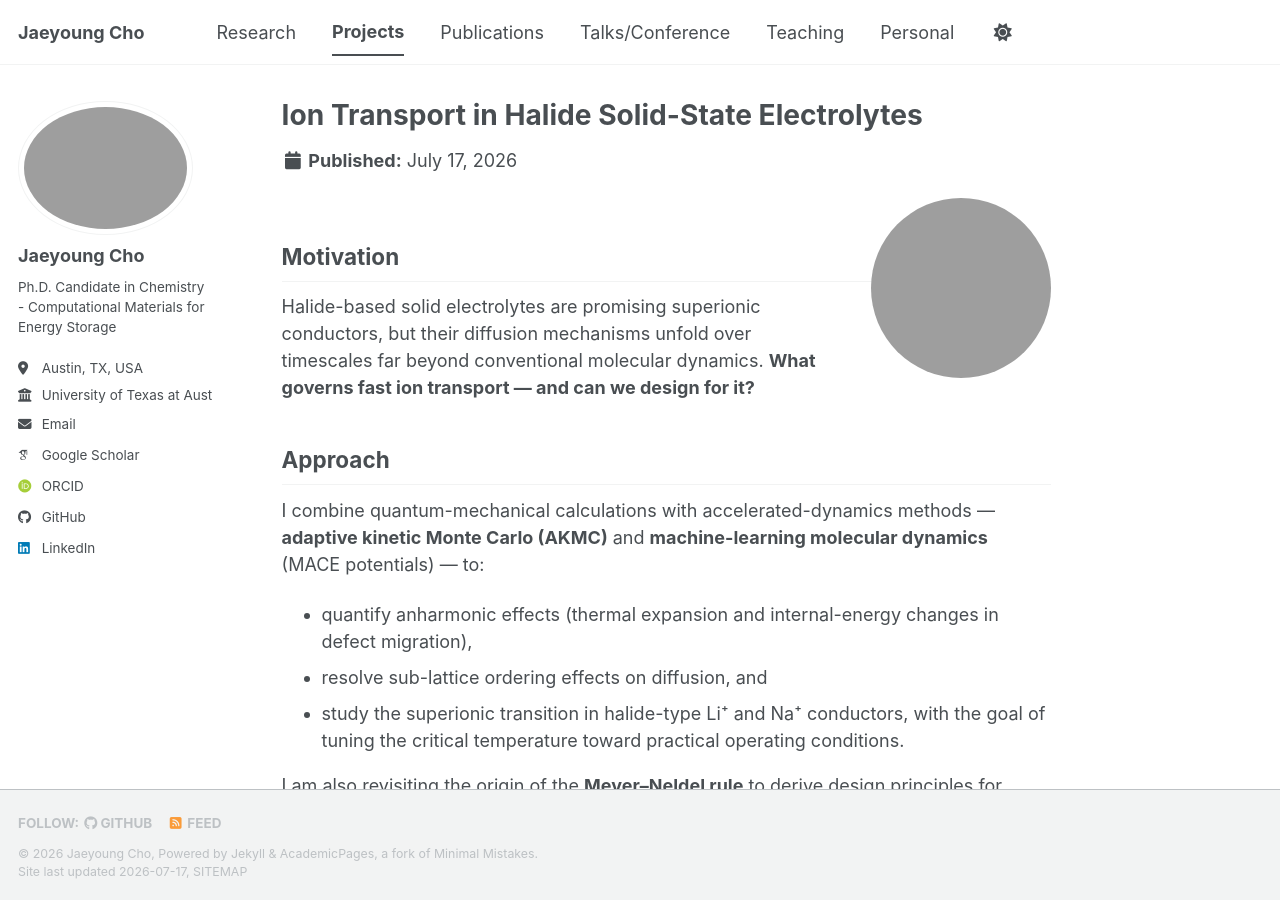
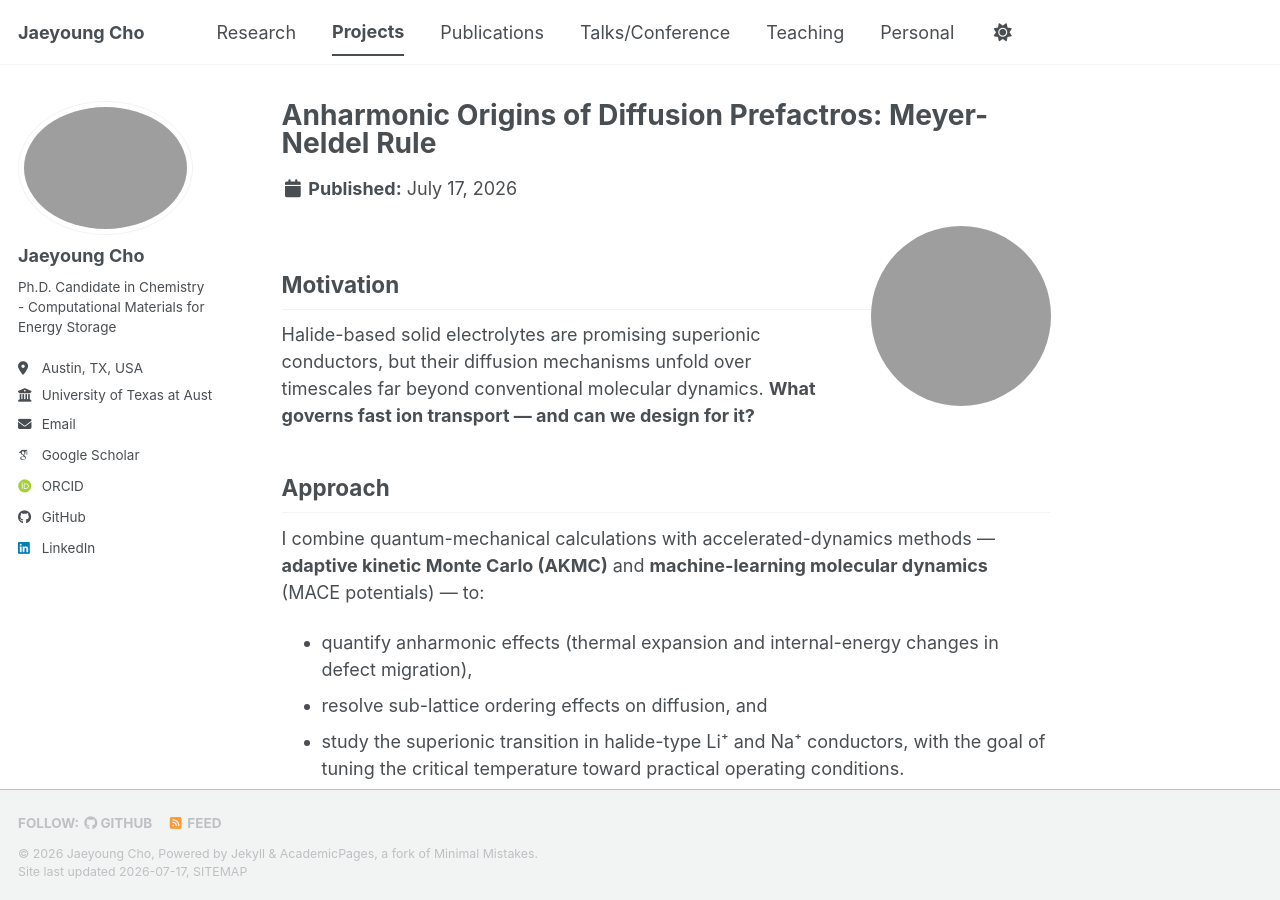
Before and after one commit to jycho5758/jycho5758.github.io, a Jekyll site: the page built from _portfolio/project-2-halide-solid-electrolytes.md, in a window 1280 px wide and 900 px high. Built offline with Jekyll 4.4.1, drawn with Linux system fonts in a browser that asks for light colours; some web fonts are replaced; a script bundle is joined from its source files by our own code; library files that are not in the unit come from our copies; grey boxes are pictures that could not be loaded.

Commit message:
Update project-2-halide-solid-electrolytes.md

```diff
--- a/_portfolio/project-2-halide-solid-electrolytes.md
+++ b/_portfolio/project-2-halide-solid-electrolytes.md
@@ -1,6 +1,6 @@
 ---
-title: "Ion Transport in Halide Solid-State Electrolytes"
-excerpt: "Resolving Li⁺/Na⁺ diffusion mechanisms and the superionic transition using machine-learning-accelerated adaptive kinetic Monte Carlo."
+title: "Anharmonic Origins of Diffusion Prefactros: Meyer-Neldel Rule"
+excerpt: "Revisiting the Meyer-Neldel Rule of Simple Metals to Solid-State Electrolytes: Machine-learning-accelerated MD and adaptive kinetic Monte Carlo."
 collection: portfolio
 header:
   teaser: /images/projects/halide-electrolytes.png
```
